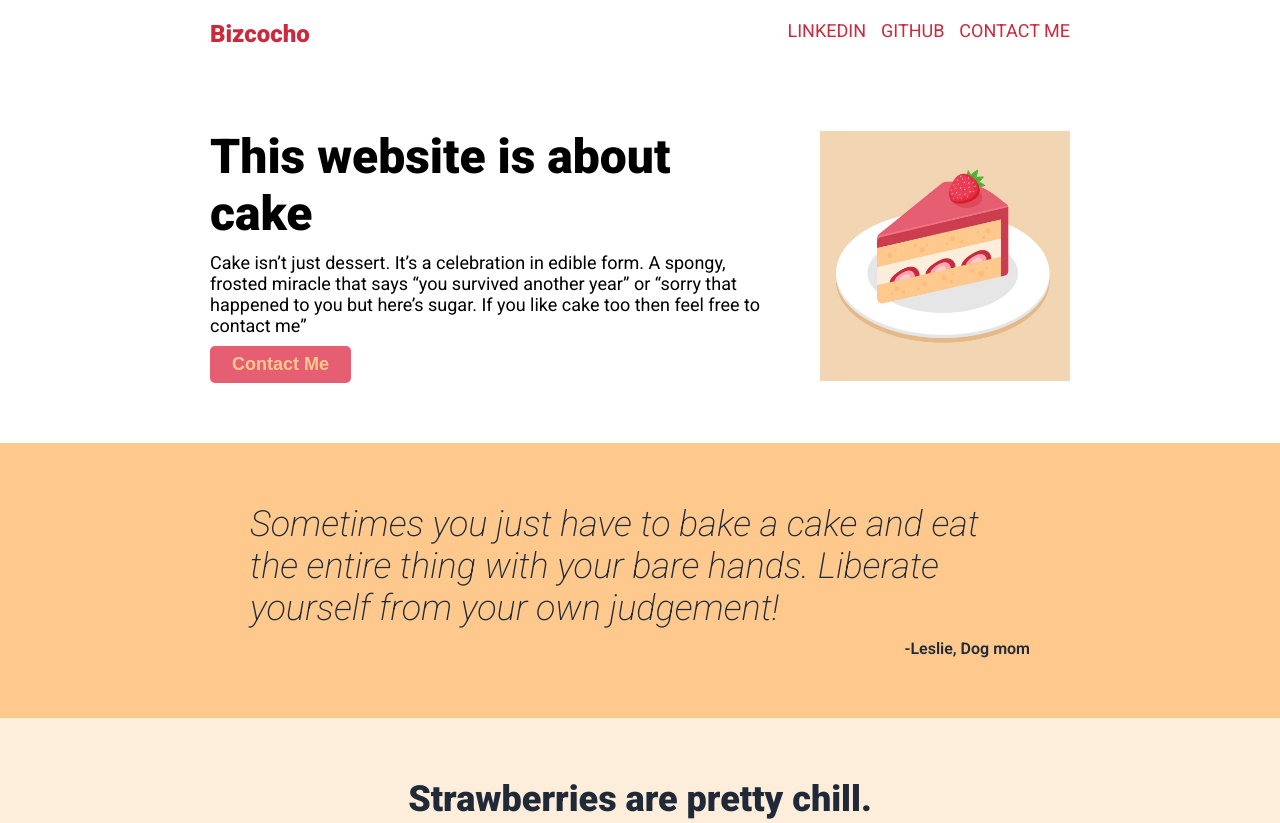
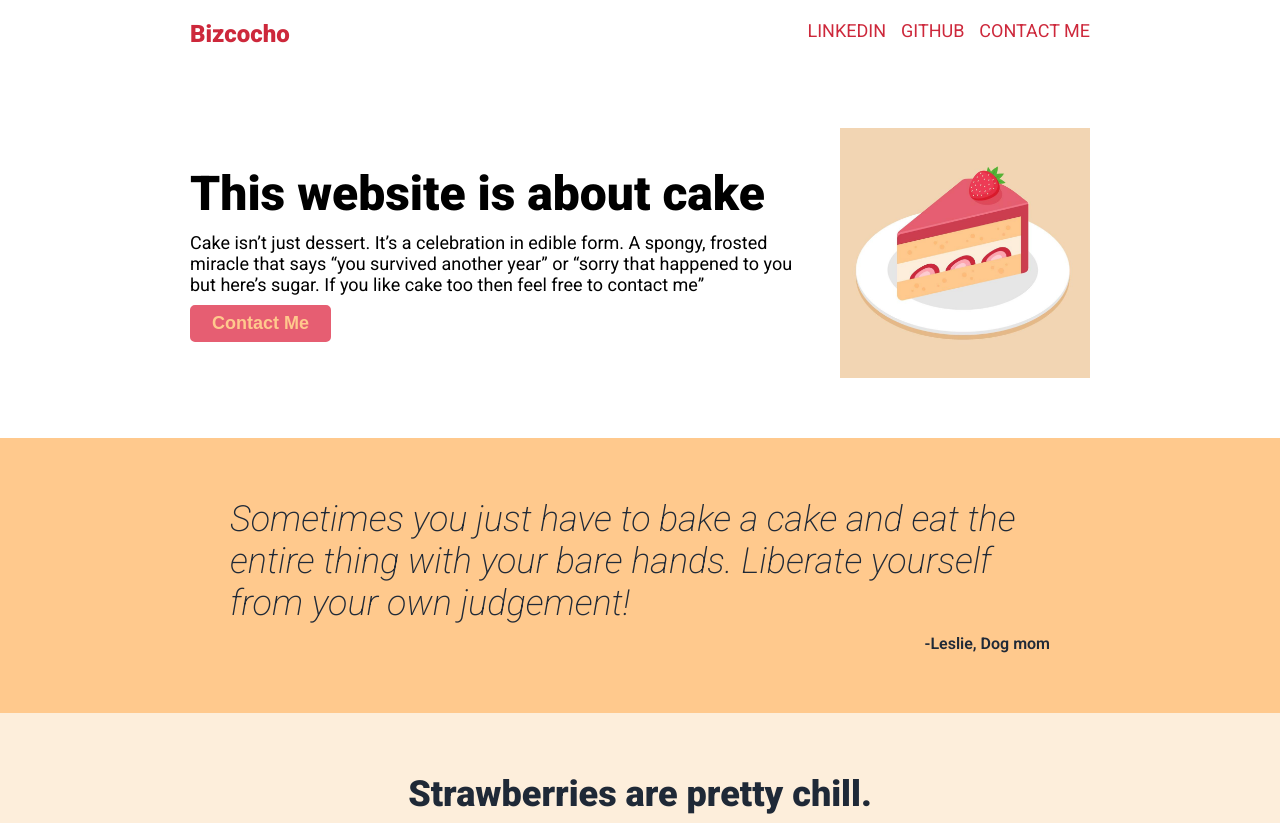
Before and after one commit to lamujica/landing-page, a plain HTML site: page index.html in a window 1280 px wide. Shown: the top 823 px of the page. Drawn offline with Linux system fonts and the light colour scheme.

Commit message:
feat: fix header and hero container

```diff
--- a/index.html
+++ b/index.html
@@ -11,6 +11,7 @@
     />
   </head>
   <body>
+    <section class="intro-wrapper">
       <header>
         <div class="header container">
           <a class="logo" href="#">Bizcocho </a>
@@ -23,7 +24,6 @@
           </nav>
         </div>
       </header>
-    <section class="hero-wrapper">
       <div class="hero container">
         <div class="hero-text box">
           <h1>This website is about cake</h1>
--- a/style.css
+++ b/style.css
@@ -22,13 +22,13 @@ body {
   background: var(--main-bgcolor);
   color: black;
   font-family: "Roboto";
-  min-width: 600px;
+  /* min-width: 600px; */
 }
 
 /* All container(s) have a max-width of 900px */
 
 .container {
-  box-sizing: border-box;
+  /* box-sizing: border-box; */
   max-width: 900px;
   margin: 0 auto;
 }
@@ -62,8 +62,9 @@ a {
 }
 
 /***************Page Hero *********/
-.hero-wrapper {
+.intro-wrapper {
   display: flex;
+  flex-direction: column;
 }
 
 .hero {
@@ -101,7 +102,7 @@ a {
 }
 
 .hero-img img {
-  width: 100%;
+  /* width: 100%; */
   height: 250px;
 }
 .cta-btn {
```
Also changed, not shown: 2 other files. Lines whose indentation alone changed are shown as unchanged.
